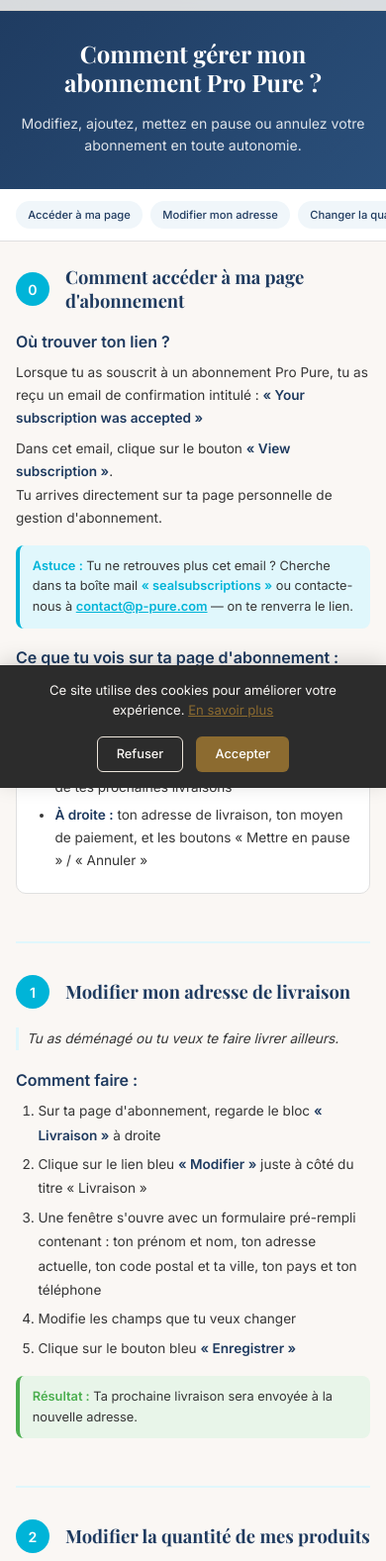
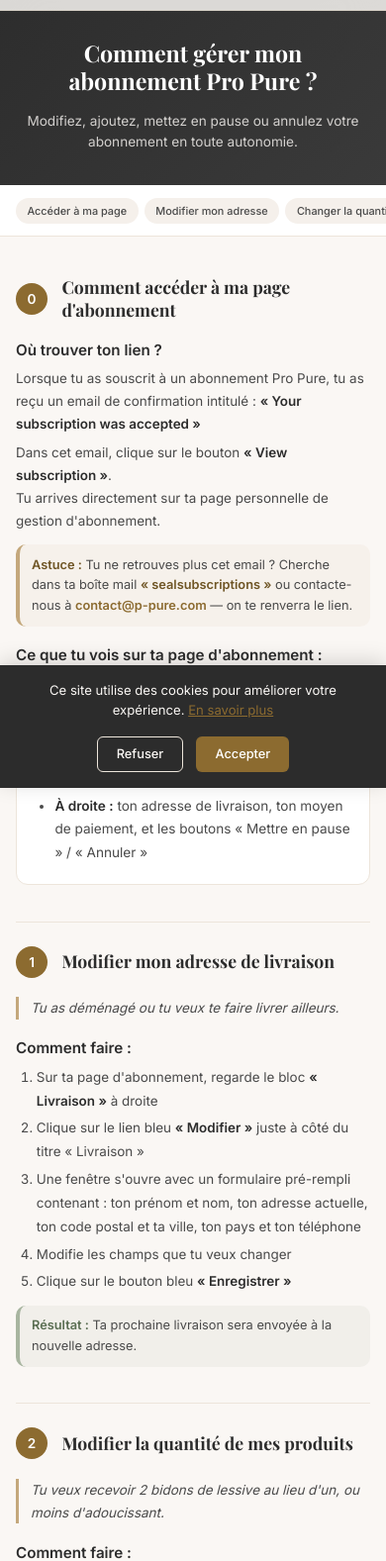
Before and after one commit to Atou01/propure-site, a plain HTML site: page gerer-abonnement.html in a window 390 px wide. Shown: the part 48-1625 px from the top of the page at 99% size. Drawn offline with nearby package versions, Linux system fonts and the light colour scheme; no server answers.

Commit message:
fix: redesign subscription page to match Pro Pure brand
Replace navy/cyan theme with site's cream/gold/charcoal design system.
Gold step numbers, cream backgrounds, sage success boxes, gold links,
charcoal contact block — fully cohesive with the rest of the site.

```diff
--- a/css/gerer-abonnement.css
+++ b/css/gerer-abonnement.css
@@ -1,24 +1,14 @@
 /* ============================================
-   GERER MON ABONNEMENT — Page Styles
-   Charte : Navy #1E3A5F · Cyan #00B4D8 · Fond #F0F6FA · Texte #363636
+   GERER MON ABONNEMENT — Pro Pure Design System
+   Couleurs : cream / gold / charcoal du site
    ============================================ */
-
-:root {
-  --abo-navy: #1E3A5F;
-  --abo-cyan: #00B4D8;
-  --abo-cyan-light: #E0F7FC;
-  --abo-bg: #F0F6FA;
-  --abo-text: #363636;
-  --abo-orange: #FF9800;
-  --abo-green: #4CAF50;
-}
 
 /* ===== Hero ===== */
 .abo-hero {
-  background: linear-gradient(135deg, var(--abo-navy) 0%, #2a4f7a 100%);
+  background: linear-gradient(135deg, var(--charcoal) 0%, #3a3a3a 100%);
   padding: 7rem 2rem 3.5rem;
   text-align: center;
-  color: white;
+  color: var(--cream-light);
 }
 .abo-hero h1 {
   font-family: var(--font-display);
@@ -26,30 +16,33 @@
   font-weight: 700;
   margin-bottom: 1rem;
   line-height: 1.2;
+  color: var(--white);
 }
 .abo-hero p {
   font-family: var(--font-body);
   font-size: 1.05rem;
-  opacity: 0.85;
-  max-width: 600px;
+  opacity: 0.8;
+  max-width: 560px;
   margin: 0 auto;
   line-height: 1.6;
 }
 
 /* ===== Navigation rapide ===== */
 .abo-quicknav {
-  background: white;
-  border-bottom: 1px solid #e0e0e0;
+  background: var(--white);
+  border-bottom: 1px solid var(--cream-dark);
   padding: 0.8rem 1rem;
   position: sticky;
   top: 65px;
   z-index: 90;
   overflow-x: auto;
   -webkit-overflow-scrolling: touch;
+  scrollbar-width: none;
 }
+.abo-quicknav::-webkit-scrollbar { display: none; }
 .abo-quicknav-inner {
   display: flex;
-  gap: 0.5rem;
+  gap: 0.4rem;
   max-width: 900px;
   margin: 0 auto;
   justify-content: center;
@@ -57,35 +50,35 @@
 }
 .abo-quicknav a {
   white-space: nowrap;
-  padding: 0.45rem 0.9rem;
+  padding: 0.4rem 0.85rem;
   border-radius: 20px;
   font-family: var(--font-body);
-  font-size: 0.78rem;
+  font-size: 0.75rem;
   font-weight: 500;
-  color: var(--abo-navy);
+  color: var(--charcoal-light);
   text-decoration: none;
-  background: var(--abo-bg);
+  background: var(--cream);
   border: 1px solid transparent;
-  transition: all 0.2s ease;
+  transition: all 0.25s ease;
 }
 .abo-quicknav a:hover {
-  background: var(--abo-cyan-light);
-  border-color: var(--abo-cyan);
-  color: var(--abo-cyan);
+  background: var(--cream-dark);
+  border-color: var(--gold-light);
+  color: var(--gold-dark);
 }
 
 /* ===== Container principal ===== */
 .abo-container {
-  max-width: 800px;
+  max-width: 780px;
   margin: 0 auto;
   padding: 2.5rem 1.5rem 4rem;
 }
 
 /* ===== Bloc étape ===== */
 .abo-step {
-  margin-bottom: 2.5rem;
-  padding-bottom: 2.5rem;
-  border-bottom: 2px solid var(--abo-cyan-light);
+  margin-bottom: 0;
+  padding: 2rem 0;
+  border-bottom: 1px solid var(--cream-dark);
 }
 .abo-step:last-of-type {
   border-bottom: none;
@@ -93,139 +86,158 @@
 .abo-step-header {
   display: flex;
   align-items: center;
-  gap: 1rem;
+  gap: 0.9rem;
   margin-bottom: 1.2rem;
 }
 .abo-step-number {
-  width: 40px;
-  height: 40px;
+  width: 38px;
+  height: 38px;
   border-radius: 50%;
-  background: var(--abo-cyan);
-  color: white;
+  background: var(--gold);
+  color: var(--white);
   display: flex;
   align-items: center;
   justify-content: center;
   font-family: var(--font-body);
-  font-size: 1rem;
+  font-size: 0.95rem;
   font-weight: 700;
   flex-shrink: 0;
 }
 .abo-step-header h2 {
   font-family: var(--font-display);
-  font-size: 1.45rem;
-  color: var(--abo-navy);
+  font-size: 1.4rem;
+  color: var(--charcoal);
   margin: 0;
   line-height: 1.3;
 }
 .abo-step-situation {
   font-family: var(--font-body);
-  font-size: 0.92rem;
-  color: var(--abo-text);
+  font-size: 0.9rem;
+  color: var(--charcoal-light);
   font-style: italic;
   margin-bottom: 1rem;
-  padding-left: 0.5rem;
-  border-left: 3px solid var(--abo-cyan-light);
+  padding-left: 0.75rem;
+  border-left: 3px solid var(--gold-light);
 }
 .abo-step h3 {
   font-family: var(--font-body);
-  font-size: 1rem;
+  font-size: 0.95rem;
   font-weight: 600;
-  color: var(--abo-navy);
-  margin: 1.2rem 0 0.6rem;
+  color: var(--charcoal);
+  margin: 1.2rem 0 0.5rem;
 }
 .abo-step ol {
   font-family: var(--font-body);
-  font-size: 0.92rem;
-  color: var(--abo-text);
+  font-size: 0.9rem;
+  color: var(--charcoal-light);
   line-height: 1.8;
-  padding-left: 1.4rem;
+  padding-left: 1.3rem;
   margin: 0;
 }
 .abo-step ol li {
-  margin-bottom: 0.3rem;
+  margin-bottom: 0.2rem;
 }
 .abo-step p {
   font-family: var(--font-body);
-  font-size: 0.92rem;
-  color: var(--abo-text);
+  font-size: 0.9rem;
+  color: var(--charcoal-light);
   line-height: 1.7;
-  margin: 0.5rem 0;
+  margin: 0.4rem 0;
 }
 .abo-step strong {
-  color: var(--abo-navy);
+  color: var(--charcoal);
+}
+.abo-step a {
+  color: var(--gold);
+  font-weight: 600;
+  text-decoration: none;
+}
+.abo-step a:hover {
+  color: var(--gold-dark);
+  text-decoration: underline;
 }
 
 /* ===== Blocs contextuels ===== */
 .abo-box {
-  border-radius: 8px;
-  padding: 0.9rem 1rem;
-  margin: 1rem 0;
+  border-radius: 10px;
+  padding: 0.85rem 1rem;
+  margin: 0.8rem 0;
   font-family: var(--font-body);
   font-size: 0.85rem;
   line-height: 1.6;
   border-left: 4px solid;
 }
+.abo-box a {
+  color: var(--gold);
+  font-weight: 600;
+  text-decoration: none;
+}
+.abo-box a:hover { text-decoration: underline; }
 .abo-box-tip {
-  background: var(--abo-cyan-light);
-  border-color: var(--abo-cyan);
-  color: var(--abo-text);
+  background: rgba(196,168,124,0.08);
+  border-color: var(--gold-light);
+  color: var(--charcoal-light);
 }
-.abo-box-tip strong { color: var(--abo-cyan); }
+.abo-box-tip strong { color: var(--gold-dark); }
 .abo-box-warn {
-  background: #FFF3E0;
-  border-color: var(--abo-orange);
-  color: var(--abo-text);
+  background: #FFF8F0;
+  border-color: #D4943A;
+  color: var(--charcoal-light);
 }
-.abo-box-warn strong { color: var(--abo-orange); }
+.abo-box-warn strong { color: #B07828; }
 .abo-box-success {
-  background: #E8F5E9;
-  border-color: var(--abo-green);
-  color: var(--abo-text);
+  background: rgba(168,181,160,0.12);
+  border-color: var(--sage);
+  color: var(--charcoal-light);
 }
-.abo-box-success strong { color: var(--abo-green); }
+.abo-box-success strong { color: #5A6E52; }
 
-/* ===== "Ce que tu vois" encadré descriptif ===== */
+/* ===== Encadré descriptif ===== */
 .abo-visual-desc {
-  background: white;
-  border: 1px solid #e0e0e0;
-  border-radius: 10px;
+  background: var(--white);
+  border: 1px solid var(--cream-dark);
+  border-radius: 12px;
   padding: 1rem 1.2rem;
-  margin: 1rem 0;
+  margin: 0.8rem 0;
   font-family: var(--font-body);
   font-size: 0.85rem;
   line-height: 1.7;
-  color: var(--abo-text);
+  color: var(--charcoal-light);
 }
 .abo-visual-desc strong {
-  color: var(--abo-navy);
+  color: var(--charcoal);
 }
 .abo-visual-desc ul {
-  margin: 0.5rem 0 0;
+  margin: 0.4rem 0 0;
   padding-left: 1.2rem;
 }
 .abo-visual-desc li {
-  margin-bottom: 0.3rem;
+  margin-bottom: 0.25rem;
 }
 
 /* ===== FAQ Accordéon ===== */
 .abo-faq {
-  margin-top: 2.5rem;
+  margin-top: 1rem;
   padding-top: 2rem;
-  border-top: 2px solid var(--abo-cyan-light);
+  border-top: 1px solid var(--cream-dark);
 }
 .abo-faq h2 {
   font-family: var(--font-display);
   font-size: 1.6rem;
-  color: var(--abo-navy);
+  color: var(--charcoal);
   text-align: center;
-  margin-bottom: 1.5rem;
+  margin-bottom: 1.2rem;
 }
 .abo-faq-item {
-  background: white;
-  border: 1px solid #e0e0e0;
-  border-radius: 10px;
-  margin-bottom: 0.7rem;
+  background: var(--white);
+  border: 1px solid var(--cream-dark);
+  border-radius: 12px;
+  margin-bottom: 0.6rem;
   overflow: hidden;
+  transition: box-shadow 0.3s ease;
+}
+.abo-faq-item:hover {
+  box-shadow: 0 4px 16px rgba(0,0,0,0.05);
 }
 .abo-faq-q {
   display: flex;
@@ -234,9 +246,9 @@
   padding: 1rem 1.2rem;
   cursor: pointer;
   font-family: var(--font-body);
-  font-size: 0.92rem;
+  font-size: 0.9rem;
   font-weight: 600;
-  color: var(--abo-navy);
+  color: var(--charcoal);
   background: none;
   border: none;
   width: 100%;
@@ -245,12 +257,12 @@
   transition: background 0.2s;
 }
 .abo-faq-q:hover {
-  background: var(--abo-bg);
+  background: var(--cream);
 }
 .abo-faq-q svg {
   flex-shrink: 0;
   transition: transform 0.3s ease;
-  color: var(--abo-cyan);
+  color: var(--gold);
 }
 .abo-faq-item.open .abo-faq-q svg {
   transform: rotate(180deg);
@@ -267,48 +279,55 @@
 .abo-faq-a p {
   font-family: var(--font-body);
   font-size: 0.88rem;
-  color: var(--abo-text);
+  color: var(--charcoal-light);
   line-height: 1.7;
   margin: 0;
 }
+.abo-faq-a a {
+  color: var(--gold);
+  text-decoration: none;
+  font-weight: 500;
+}
+.abo-faq-a a:hover { text-decoration: underline; }
 
 /* ===== Bloc contact final ===== */
 .abo-contact {
   text-align: center;
   padding: 2.5rem 1.5rem;
-  background: var(--abo-navy);
+  background: var(--charcoal);
   border-radius: 14px;
   margin-top: 2rem;
-  color: white;
+  color: var(--cream-light);
 }
 .abo-contact h3 {
   font-family: var(--font-display);
   font-size: 1.3rem;
-  margin-bottom: 0.5rem;
-  color: white;
+  margin-bottom: 0.4rem;
+  color: var(--white);
 }
 .abo-contact p {
   font-family: var(--font-body);
-  font-size: 0.95rem;
-  opacity: 0.85;
+  font-size: 0.9rem;
+  opacity: 0.7;
   margin-bottom: 1rem;
 }
 .abo-contact a {
   display: inline-block;
   padding: 0.7rem 2rem;
-  background: var(--abo-cyan);
-  color: white;
+  background: var(--gold);
+  color: var(--white);
   font-family: var(--font-body);
-  font-size: 0.9rem;
+  font-size: 0.85rem;
   font-weight: 600;
   text-decoration: none;
   border-radius: 50px;
+  letter-spacing: 0.5px;
   transition: all 0.3s ease;
 }
 .abo-contact a:hover {
-  background: #009ab8;
+  background: var(--gold-dark);
   transform: translateY(-2px);
-  box-shadow: 0 6px 20px rgba(0,180,216,0.3);
+  box-shadow: 0 6px 20px rgba(140,107,48,0.3);
 }
 
 /* ===== Bouton flottant mobile ===== */
@@ -317,20 +336,20 @@
   position: fixed;
   bottom: 1.2rem;
   right: 1.2rem;
-  padding: 0.75rem 1.4rem;
-  background: var(--abo-cyan);
-  color: white;
+  padding: 0.7rem 1.3rem;
+  background: var(--gold);
+  color: var(--white);
   font-family: var(--font-body);
-  font-size: 0.82rem;
+  font-size: 0.8rem;
   font-weight: 600;
   text-decoration: none;
   border-radius: 50px;
-  box-shadow: 0 4px 16px rgba(0,180,216,0.35);
+  box-shadow: 0 4px 16px rgba(140,107,48,0.35);
   z-index: 100;
   transition: all 0.3s ease;
 }
 .abo-float-btn:hover {
-  background: #009ab8;
+  background: var(--gold-dark);
   transform: translateY(-2px);
 }
 .abo-float-btn svg {
@@ -342,25 +361,26 @@
 @media (max-width: 768px) {
   .abo-hero { padding: 6rem 1.5rem 2.5rem; }
   .abo-hero h1 { font-size: 1.8rem; }
-  .abo-hero p { font-size: 0.95rem; }
+  .abo-hero p { font-size: 0.92rem; }
   .abo-quicknav-inner { justify-content: flex-start; }
-  .abo-container { padding: 2rem 1.2rem 3rem; }
-  .abo-step-header h2 { font-size: 1.25rem; }
+  .abo-container { padding: 1.5rem 1.2rem 3rem; }
+  .abo-step-header h2 { font-size: 1.2rem; }
   .abo-float-btn { display: inline-flex; align-items: center; }
 }
 @media (max-width: 480px) {
   .abo-hero { padding: 5.5rem 1rem 2rem; }
-  .abo-hero h1 { font-size: 1.5rem; }
-  .abo-hero p { font-size: 0.88rem; }
+  .abo-hero h1 { font-size: 1.45rem; }
+  .abo-hero p { font-size: 0.85rem; }
   .abo-quicknav { top: 58px; }
-  .abo-quicknav a { font-size: 0.7rem; padding: 0.35rem 0.7rem; }
-  .abo-container { padding: 1.5rem 1rem 2.5rem; }
-  .abo-step { margin-bottom: 2rem; padding-bottom: 2rem; }
-  .abo-step-number { width: 34px; height: 34px; font-size: 0.88rem; }
-  .abo-step-header h2 { font-size: 1.15rem; }
-  .abo-step ol, .abo-step p { font-size: 0.85rem; }
-  .abo-box { font-size: 0.8rem; padding: 0.7rem 0.8rem; }
-  .abo-faq-q { font-size: 0.85rem; padding: 0.85rem 1rem; }
+  .abo-quicknav a { font-size: 0.68rem; padding: 0.3rem 0.65rem; }
+  .abo-container { padding: 1rem 1rem 2.5rem; }
+  .abo-step { padding: 1.5rem 0; }
+  .abo-step-number { width: 32px; height: 32px; font-size: 0.85rem; }
+  .abo-step-header h2 { font-size: 1.1rem; }
+  .abo-step ol, .abo-step p { font-size: 0.84rem; }
+  .abo-box { font-size: 0.8rem; padding: 0.65rem 0.75rem; }
+  .abo-faq h2 { font-size: 1.3rem; }
+  .abo-faq-q { font-size: 0.84rem; padding: 0.85rem 1rem; }
   .abo-faq-a p { font-size: 0.82rem; }
   .abo-contact { padding: 2rem 1rem; border-radius: 10px; }
   .abo-contact h3 { font-size: 1.1rem; }
--- a/gerer-abonnement.html
+++ b/gerer-abonnement.html
@@ -13,7 +13,7 @@
 <link rel="preconnect" href="https://2gchuh-tt.myshopify.com" crossorigin />
 <link href="https://fonts.googleapis.com/css2?family=Playfair+Display:wght@400;500;600;700&family=Inter:wght@300;400;500;600&display=swap" rel="stylesheet" />
 <link rel="stylesheet" href="css/styles.css?v=5" />
-<link rel="stylesheet" href="css/gerer-abonnement.css?v=1" />
+<link rel="stylesheet" href="css/gerer-abonnement.css?v=2" />
 </head>
 <body>
 
@@ -78,7 +78,7 @@
   <p>Dans cet email, clique sur le bouton <strong>&laquo; View subscription &raquo;</strong>.<br/>Tu arrives directement sur ta page personnelle de gestion d'abonnement.</p>
 
   <div class="abo-box abo-box-tip">
-    <strong>Astuce :</strong> Tu ne retrouves plus cet email ? Cherche dans ta bo&icirc;te mail <strong>&laquo; sealsubscriptions &raquo;</strong> ou contacte-nous &agrave; <a href="mailto:contact@p-pure.com" style="color:var(--abo-cyan);font-weight:600;">contact@p-pure.com</a> &mdash; on te renverra le lien.
+    <strong>Astuce :</strong> Tu ne retrouves plus cet email ? Cherche dans ta bo&icirc;te mail <strong>&laquo; sealsubscriptions &raquo;</strong> ou contacte-nous &agrave; <a href="mailto:contact@p-pure.com" >contact@p-pure.com</a> &mdash; on te renverra le lien.
   </div>
 
   <h3>Ce que tu vois sur ta page d'abonnement :</h3>
@@ -214,7 +214,7 @@
   </ol>
 
   <div class="abo-box abo-box-tip">
-    <strong>Avant d'annuler</strong>, n'h&eacute;site pas &agrave; nous contacter &agrave; <a href="mailto:contact@p-pure.com" style="color:var(--abo-cyan);font-weight:600;">contact@p-pure.com</a>. On peut peut-&ecirc;tre t'aider ou te proposer une pause si c'est une question de timing.
+    <strong>Avant d'annuler</strong>, n'h&eacute;site pas &agrave; nous contacter &agrave; <a href="mailto:contact@p-pure.com" >contact@p-pure.com</a>. On peut peut-&ecirc;tre t'aider ou te proposer une pause si c'est une question de timing.
   </div>
 </article>
 
@@ -272,7 +272,7 @@
       Je ne retrouve plus l'email avec mon lien d'acc&egrave;s.
       <svg width="18" height="18" viewBox="0 0 24 24" fill="none" stroke="currentColor" stroke-width="2"><path d="M6 9l6 6 6-6"/></svg>
     </button>
-    <div class="abo-faq-a"><p>Recherche &laquo; sealsubscriptions &raquo; dans ta bo&icirc;te mail. Sinon, &eacute;cris-nous &agrave; <a href="mailto:contact@p-pure.com" style="color:var(--abo-cyan);">contact@p-pure.com</a> et on te renverra ton lien en moins de 24h.</p></div>
+    <div class="abo-faq-a"><p>Recherche &laquo; sealsubscriptions &raquo; dans ta bo&icirc;te mail. Sinon, &eacute;cris-nous &agrave; <a href="mailto:contact@p-pure.com" >contact@p-pure.com</a> et on te renverra ton lien en moins de 24h.</p></div>
   </div>
 
   <div class="abo-faq-item">
```
